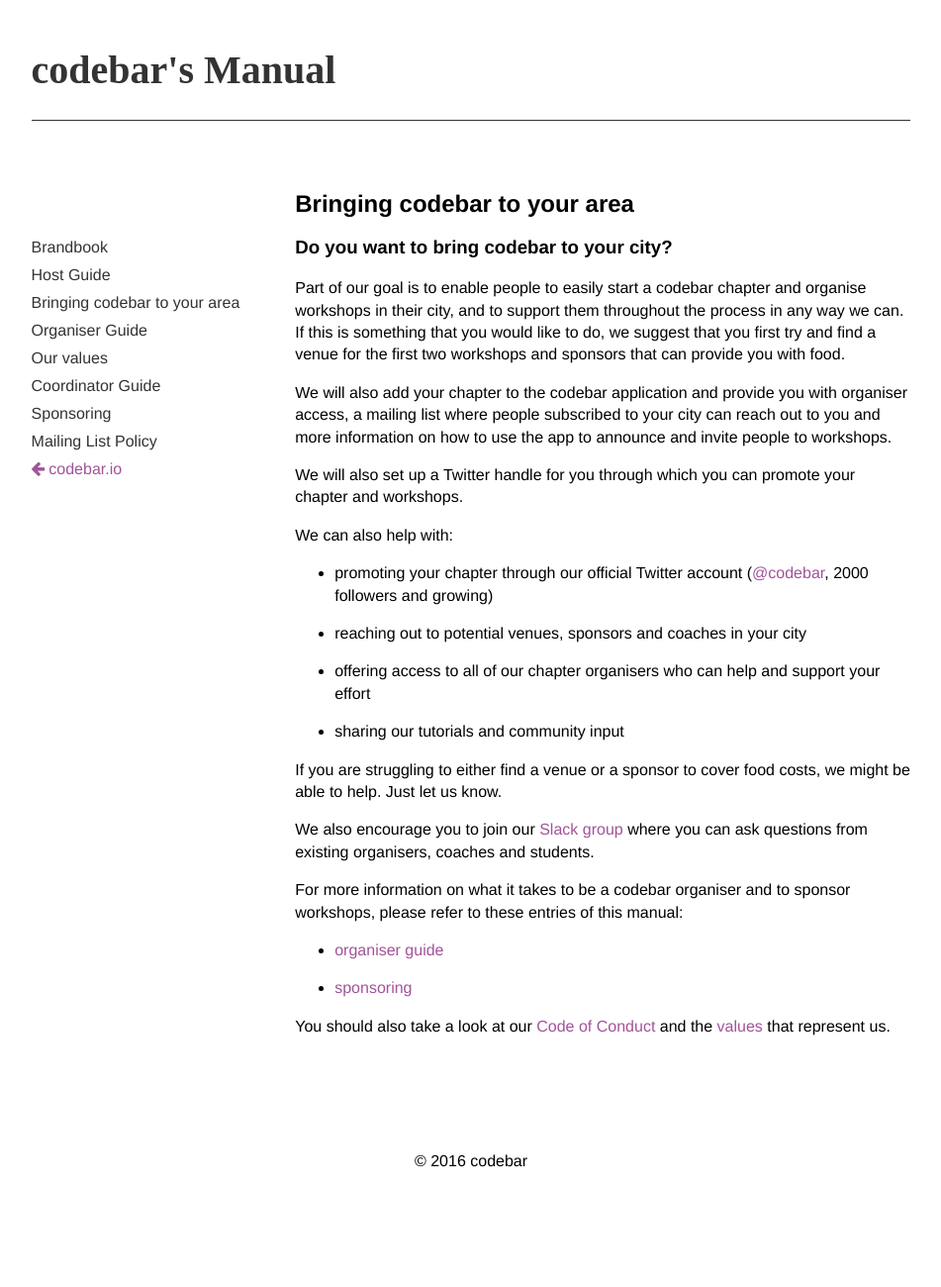
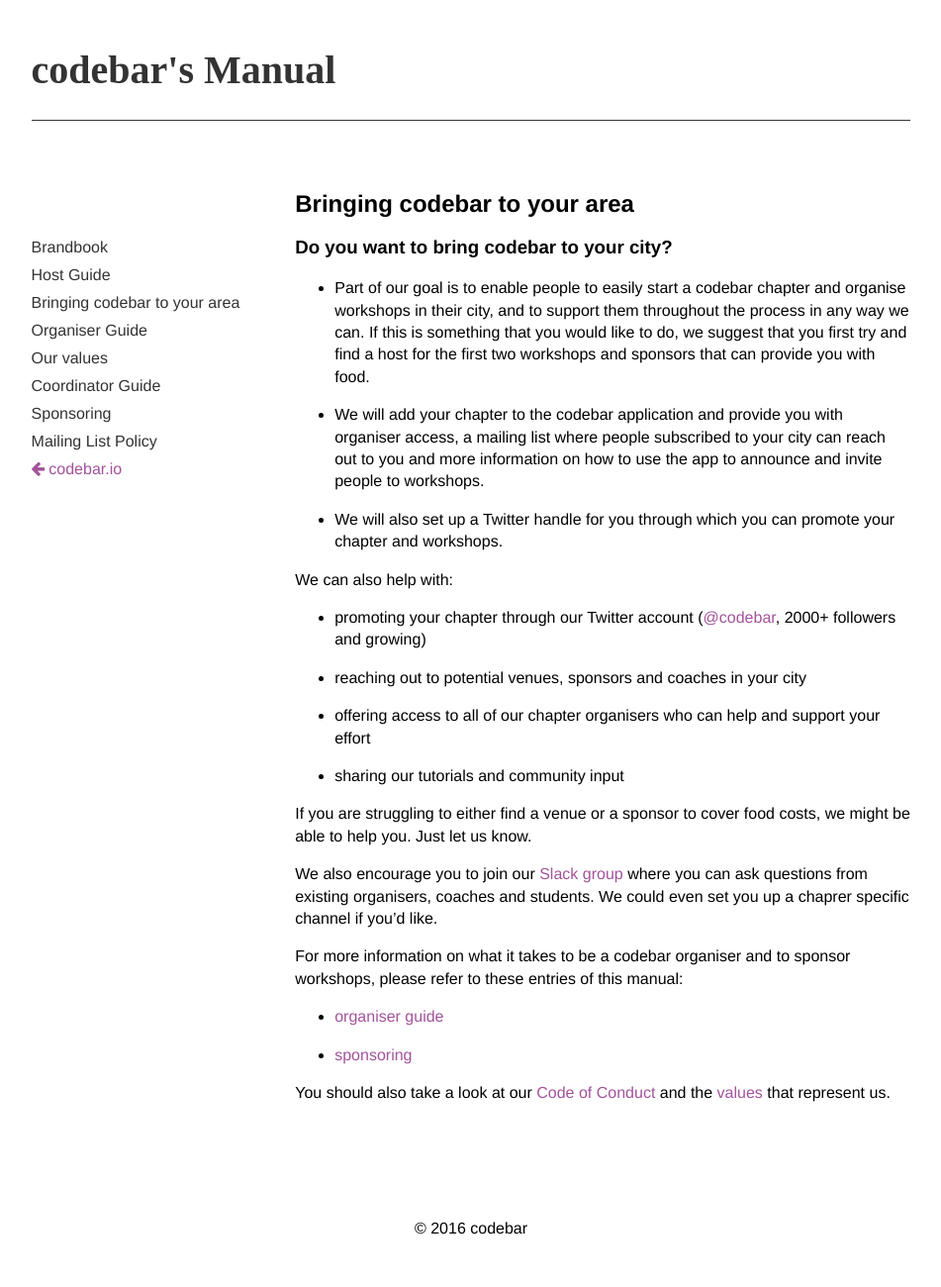
Before and after one commit to codebar/manual, a Jekyll site: the page built from _posts/2015-02-06-bringing-codebar-to-your-area.md, in a window 1280 px wide. Shown: the whole page at 99% size, without its empty margins (164-1115 px from the left). Built offline with Jekyll 4.4.1, drawn with Linux system fonts in a browser that asks for light colours; nearby versions of some CDN libraries; Markdown is read by kramdown in place of the engine named in the settings; before the commit the page ends 1232 px from its top, so only the background shows below that.

Commit message:
amended format

```diff
--- a/_posts/2015-02-06-bringing-codebar-to-your-area.md
+++ b/_posts/2015-02-06-bringing-codebar-to-your-area.md
@@ -5,15 +5,15 @@ title: "Bringing codebar to your area"
 
 ### Do you want to bring codebar to your city?
 
-Part of our goal is to enable people to easily start a codebar chapter and organise workshops in their city, and to support them throughout the process in any way we can. If this is something that you would like to do, we suggest that you first try and find a venue for the first two workshops and sponsors that can provide you with food.
+- Part of our goal is to enable people to easily start a codebar chapter and organise workshops in their city, and to support them throughout the process in any way we can. If this is something that you would like to do, we suggest that you first try and find a host for the first two workshops and sponsors that can provide you with food.
 
-We will also add your chapter to the codebar application and provide you with organiser access, a mailing list where people subscribed to your city can reach out to you and more information on how to use the app to announce and invite people to workshops.
+- We will add your chapter to the codebar application and provide you with organiser access, a mailing list where people subscribed to your city can reach out to you and more information on how to use the app to announce and invite people to workshops.
 
-We will also set up a Twitter handle for you through which you can promote your chapter and workshops.
+- We will also set up a Twitter handle for you through which you can promote your chapter and workshops.
 
 We can also help with:
 
-- promoting your chapter through our official Twitter account ([@codebar](https://twitter.com/codebar), 2000 followers and growing)
+- promoting your chapter through our Twitter account ([@codebar](https://twitter.com/codebar), 2000+ followers and growing)
 
 - reaching out to potential venues, sponsors and coaches in your city
 
@@ -21,9 +21,9 @@ We can also help with:
 
 - sharing our tutorials and community input
 
-If you are struggling to either find a venue or a sponsor to cover food costs, we might be able to help. Just let us know.
+If you are struggling to either find a venue or a sponsor to cover food costs, we might be able to help you. Just let us know.
 
-We also encourage you to join our [Slack group](http://codebar-slack.herokuapp.com/) where you can ask questions from existing organisers, coaches and students.
+We also encourage you to join our [Slack group](http://codebar-slack.herokuapp.com/) where you can ask questions from existing organisers, coaches and students. We could even set you up a chaprer specific channel if you'd like.
 
 For more information on what it takes to be a codebar organiser and to sponsor workshops, please refer to these entries of this manual:
 
@@ -31,4 +31,4 @@ For more information on what it takes to be a codebar organiser and to sponsor w
 
 - [sponsoring](http://manual.codebar.io/becoming-a-sponsor.html)
 
-You should also take a look at our [Code of Conduct](http://codebar.io/code-of-conduct) and the [values](/codebar-values.html) that represent us.
+You should also take a look at our [Code of Conduct](http://codebar.io/code-of-conduct) and the [values](/our-values.html) that represent us.
```
Also changed, not shown: _posts/2014-12-19-becoming-a-sponsor.md (+1 -1 lines), _posts/2015-01-31-coordinator-guide.md (+7 -7 lines), _posts/2015-02-03-our-values.md (+4 -4 lines), _posts/2015-03-26-host-guide.md (+7 -5 lines), _posts/2015-05-05-brandbook.md (+10 -10 lines).
